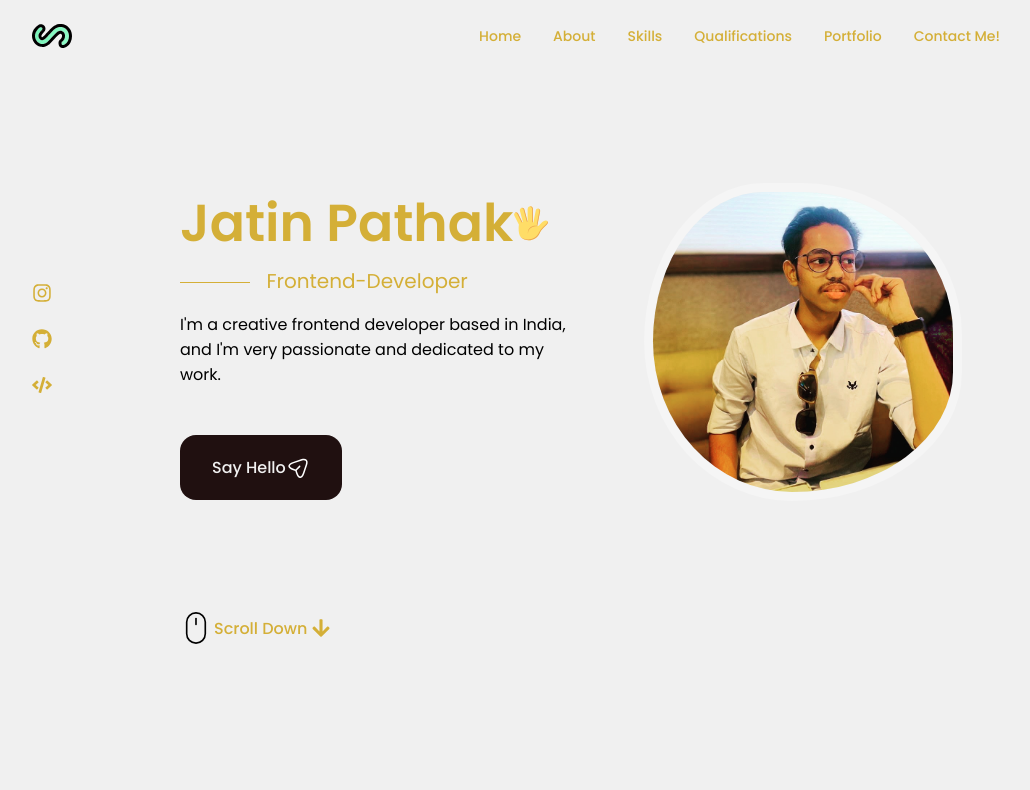
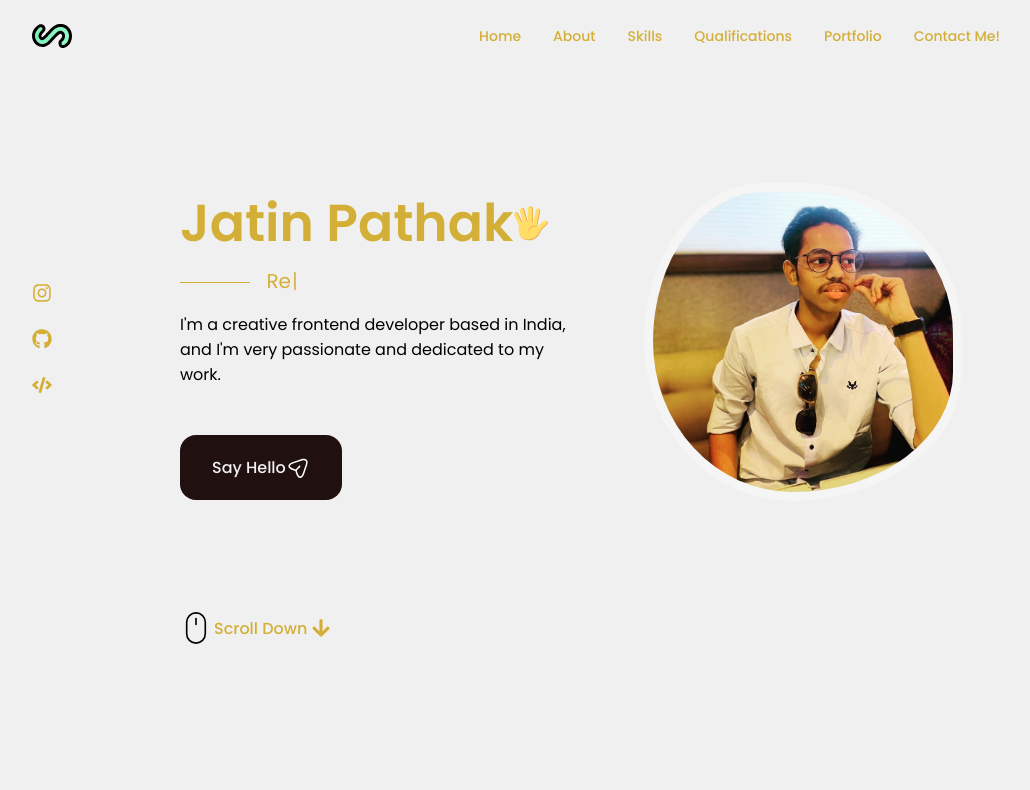
Before and after one commit to pathakjatin/React-Portfolio, a React (Create React App) app: page / in a window 1280 px wide. Shown: the top 790 px of the page, without its empty margins (124-1154 px from the left). Built offline with nearby package versions, Linux system fonts and the light colour scheme.

Commit message:
update home title

```diff
--- a/package.json
+++ b/package.json
@@ -13,6 +13,7 @@
     "react-icons": "^5.2.1",
     "react-pdf-viewer": "^0.1.0",
     "react-scripts": "5.0.1",
+    "typewriter-effect": "^2.21.0",
     "web-vitals": "^2.1.4"
   },
   "scripts": {
--- a/src/components/home/Data.jsx
+++ b/src/components/home/Data.jsx
@@ -1,6 +1,7 @@
 import React from 'react';
 import handSvg from '../../assets/hand.svg';
 import sendSvg from '../../assets/send.svg';
+import Typewriter from 'typewriter-effect';
 
 const Data = () => {
   return (
@@ -9,7 +10,21 @@ const Data = () => {
             Jatin Pathak
             <img src={handSvg} alt="hand-icon"></img>
         </h1>
-        <h3 className="home__subtitle">Frontend-Developer</h3>
+        <h3 className="home__subtitle">
+          <Typewriter
+            options={{
+              strings: [
+                "Frontend Developer",
+                "React Developer",
+                "UI/UX Designer",
+                "JavaScript Enthusiast",
+              ],
+              autoStart: true,
+              loop: true,
+              deleteSpeed: 50,
+            }}
+        />
+        </h3>
         <p className="home__description">
         I'm a creative frontend developer based in India, and I'm very passionate and dedicated to my work.
         </p>
```
Also changed, not shown: 1 other file (tests, documents, lock files or other folders).
